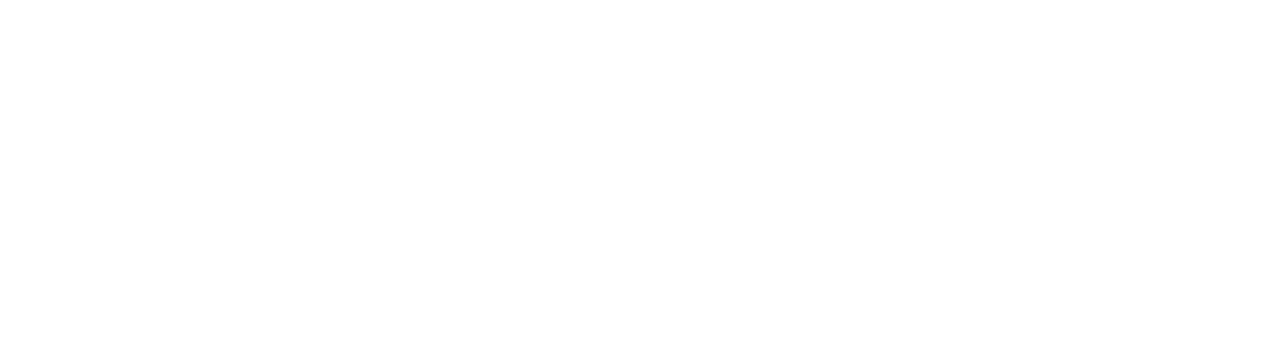
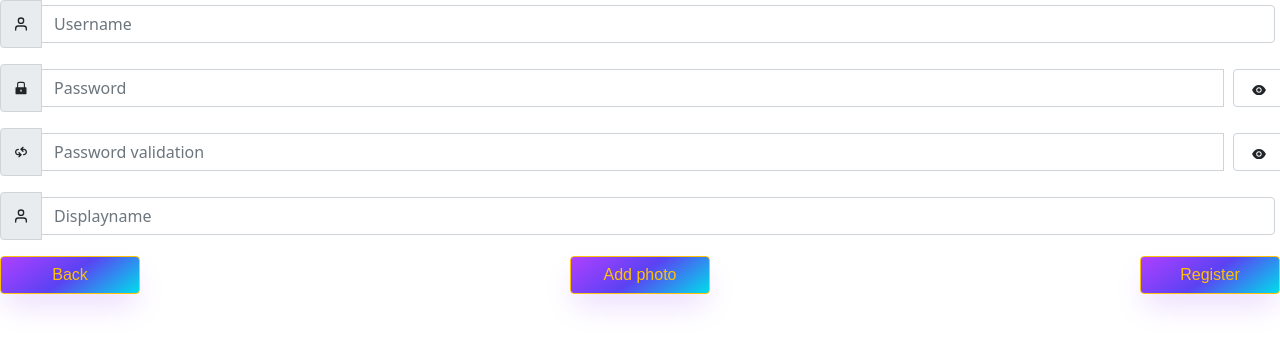
Before and after one commit to Teananazz/advancedproject, a React (Create React App) app: page /Register in a window 1280 px wide. Before the commit this address had no page. Shown: the top 348 px of the page. Built offline with nearby package versions, Linux system fonts and the light colour scheme.

Commit message:
added back and add photo buttons to register

```diff
--- a/src/RegisterForm/RegisterAuth.js
+++ b/src/RegisterForm/RegisterAuth.js
@@ -5,7 +5,6 @@
     (password, passwordvalid) => {
         // check if password is different from passwordvalid
         if (!(password.value === passwordvalid.value)) {
-
             return false;
         }
         // if the password is all numbers
--- a/src/RegisterForm/RegisterScreen.js
+++ b/src/RegisterForm/RegisterScreen.js
@@ -1,14 +1,14 @@
-
-import UserAuth from '../LoginScreen/UserAuth'
 import React from 'react'
+import useState from "react";
 import 'bootstrap/dist/css/bootstrap.min.css';
 import Button from 'react-bootstrap/Button';
-
 
 import useInput from "../hooks/UserInput";
 import IconHandle from "../CommonComponents/IconHandler"
 import Eyehook from "../hooks/Eyehook"
 import RegisterAuth from './RegisterAuth';
+import Imagehook from '../hooks/Imagehook';
+import { Link } from 'react-router-dom';
 
 const RegisterScreen =
     () => {
@@ -18,8 +18,7 @@
         const passType = Eyehook("FillEye")
         const passTypeR = Eyehook("FillEye")
         const display = useInput("")
-
-
+        const photo = Imagehook("")
 
 
         const onAttempt =
@@ -43,7 +42,6 @@
             }
 
 
-
         return (
             <>
                 <div className="input-group mb-3">
@@ -54,7 +52,7 @@
                         onChange={user.onChange}
                         className="form-control"
                         placeholder="Username"
-                         />
+                    />
                 </div>
 
 
@@ -65,7 +63,7 @@
                         onChange={password.onChange}
                         className="form-control"
                         placeholder="Password"
-                        />
+                    />
 
                     <div className="input-group-btn">
                         <button variant="btn btn-outline-primary" onClick={passType.onChange} className="form-control"  >
@@ -83,7 +81,7 @@
                         onChange={passwordvalid.onChange}
                         className="form-control"
                         placeholder="Password validation"
-                       />
+                    />
 
                     <div className="input-group-btn">
                         <button variant="btn btn-outline-primary" onClick={passTypeR.onChange} className="form-control"  >
@@ -103,16 +101,29 @@
 
                         className="form-control"
                         placeholder="Displayname"
-                         />
+                    />
                 </div>
                 <>
 
 
 
                     <div class="flexbuttons">
+                        <Link to="/">
+                            <Button as="input" type="button" variant="btn btn-outline-warning" value="Back" className="Test2" />
+                        </Link>
+
 
                         <Button
-                        onClick={onAttempt}
+                            onClick={photo.Imagehook}
+                            as="input"
+                            type="button"
+                            variant="btn btn-outline-warning"
+                            value="Add photo"
+                            className="Test2"
+                        />{''}
+
+                        <Button
+                            onClick={onAttempt}
                             as="input"
                             type="button"
                             variant="btn btn-outline-warning"
@@ -120,10 +131,6 @@
                             className="Test2"
                         />{''}
                     </div>
-
-
-
-
                 </>
 
             </>
--- /dev/null
+++ b/src/hooks/Imagehook.js
@@ -0,0 +1,21 @@
+import React, { useState } from "react";
+
+const Imagehook = (defaultValue) => {
+	const [file, setFile] = useState();
+	const handleChange = (e) => {
+		console.log(e.target.files);
+		setFile(URL.createObjectURL(e.target.files[0]));
+	}
+
+	return (
+		<div className="App">
+			{/*<h2>Add Image:</h2>*/}
+			<input type="file" onChange={handleChange} />
+			<img src={file} />
+
+		</div>
+
+	);
+}
+
+export default Imagehook;
--- a/src/index.js
+++ b/src/index.js
@@ -25,10 +25,10 @@
 
     <BrowserRouter>
         <Routes>
-            <Route path="/" element={<MessageScreen />} />
-            {/*<Route path="/" element={<LoginScreen />} />*/}
-            {/*<Route path="Register" element={<RegisterScreen />} />*/}
-
+            {/*<Route path="/" element={<MessageScreen />} />*/}
+            {<Route path="/" element={<LoginScreen />} />}
+            {<Route path="Register" element={<RegisterScreen />} />}
+            {<Route path="Login" element={<LoginScreen />} />}
         </Routes>
     </BrowserRouter>
 
```
